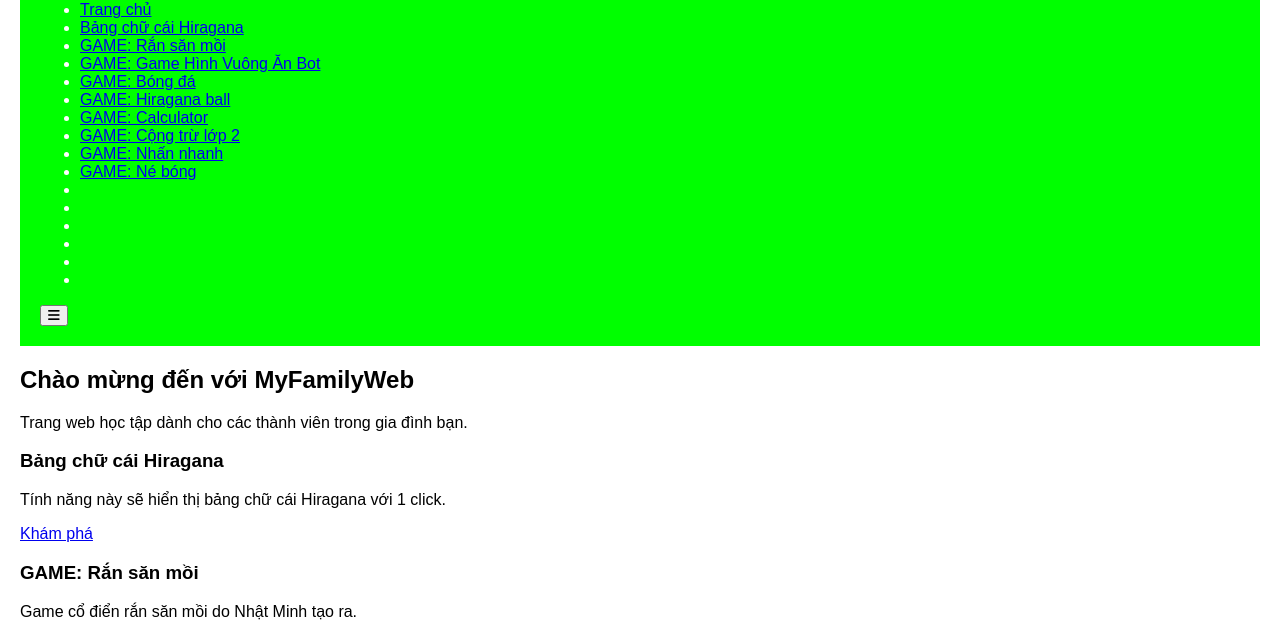
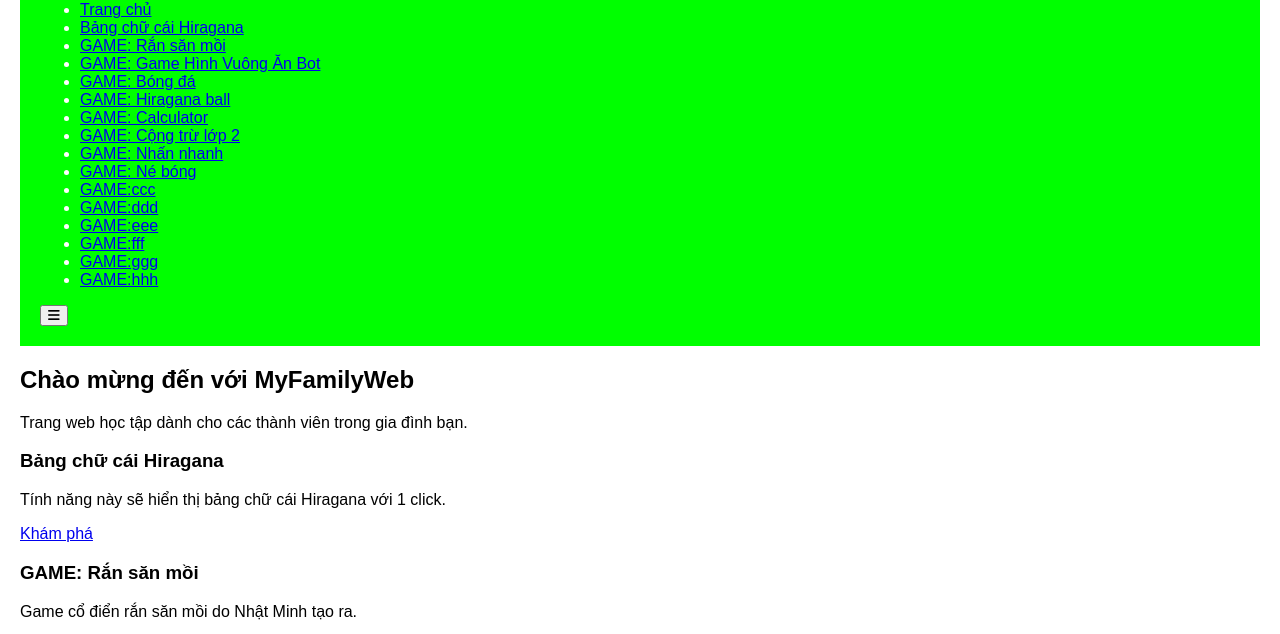
Before and after one commit to vanhue87vn/MyFamilyWeb_v1.0, a plain HTML site: page index.html in a window 1280 px wide. Shown: the part 153-787 px from the top of the page. Drawn offline with Linux system fonts and the light colour scheme.

Commit message:
update feature10, 11, 12, 13, 14, 15

```diff
--- a/index.html
+++ b/index.html
@@ -34,12 +34,12 @@
                     <li><a href="./features/feature7/feature7.html">GAME: Cộng trừ lớp 2</a></li>
                     <li><a href="./features/feature8/feature8.html">GAME: Nhấn nhanh</a></li>
                     <li><a href="./features/feature9/feature9.html">GAME: Né bóng</a></li>
-                    <li><a href="./features/feature10/feature10.html"><GAME:ccc</GAME:ccc></a></li>
-                    <li><a href="./features/feature11/feature11.html"><GAME:ccc</GAME:ddd></a></li>
-                    <li><a href="./features/feature12/feature12.html"><GAME:ccc</GAME:eee></a></li>
-                    <li><a href="./features/feature13/feature13.html"><GAME:ccc</GAME:fff></a></li>
-                    <li><a href="./features/feature14/feature14.html"><GAME:ccc</GAME:ggg></a></li>
-                    <li><a href="./features/feature15/feature15.html"><GAME:ccc</GAME:hhh></a></li>
+                    <li><a href="./features/feature10/feature10.html">GAME:ccc</a></li>
+                    <li><a href="./features/feature11/feature11.html">GAME:ddd</a></li>
+                    <li><a href="./features/feature12/feature12.html">GAME:eee</a></li>
+                    <li><a href="./features/feature13/feature13.html">GAME:fff</a></li>
+                    <li><a href="./features/feature14/feature14.html">GAME:ggg</a></li>
+                    <li><a href="./features/feature15/feature15.html">GAME:hhh</a></li>
                     <!-- Thêm các liên kết khác khi cần -->
 
                 </ul>
```
